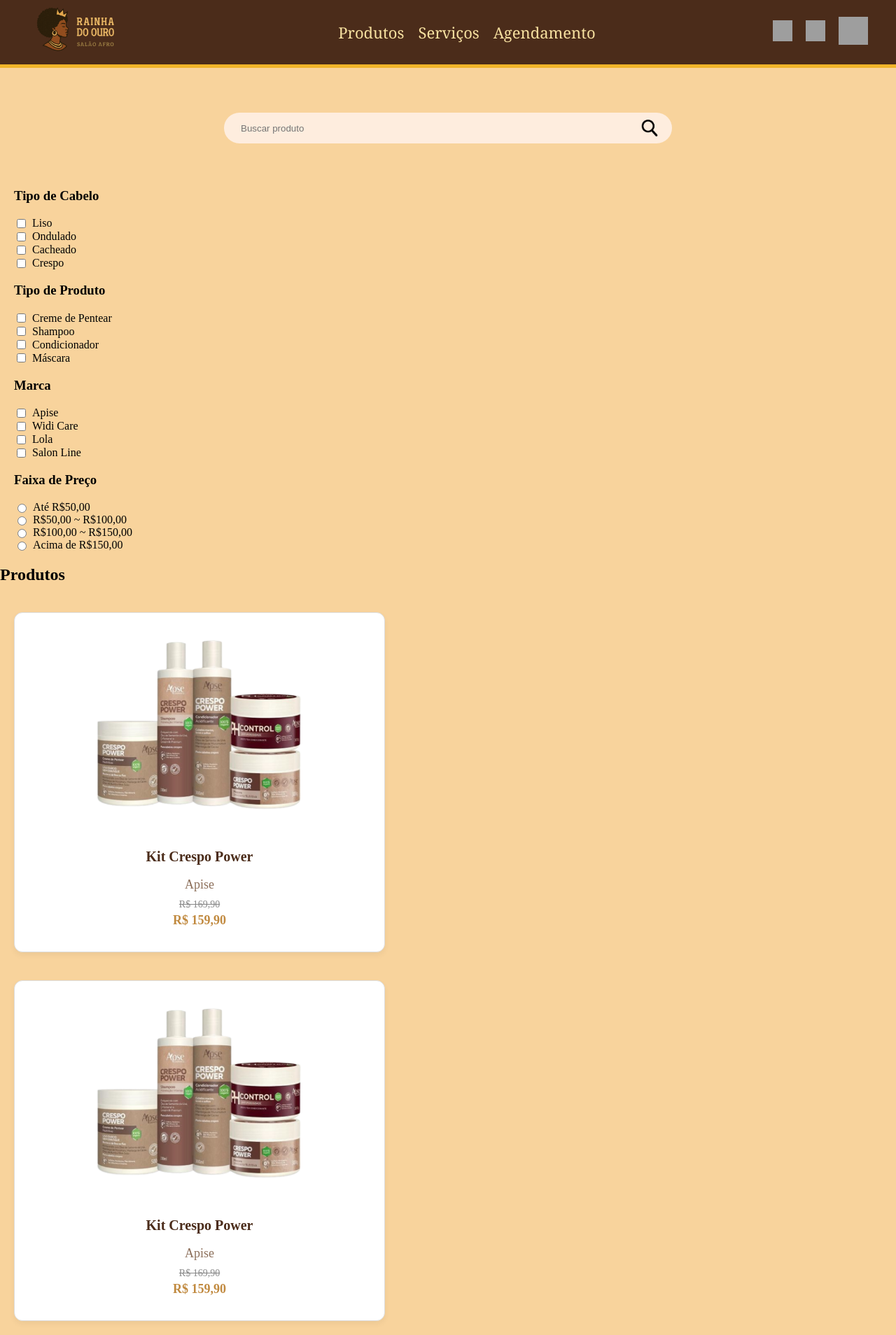
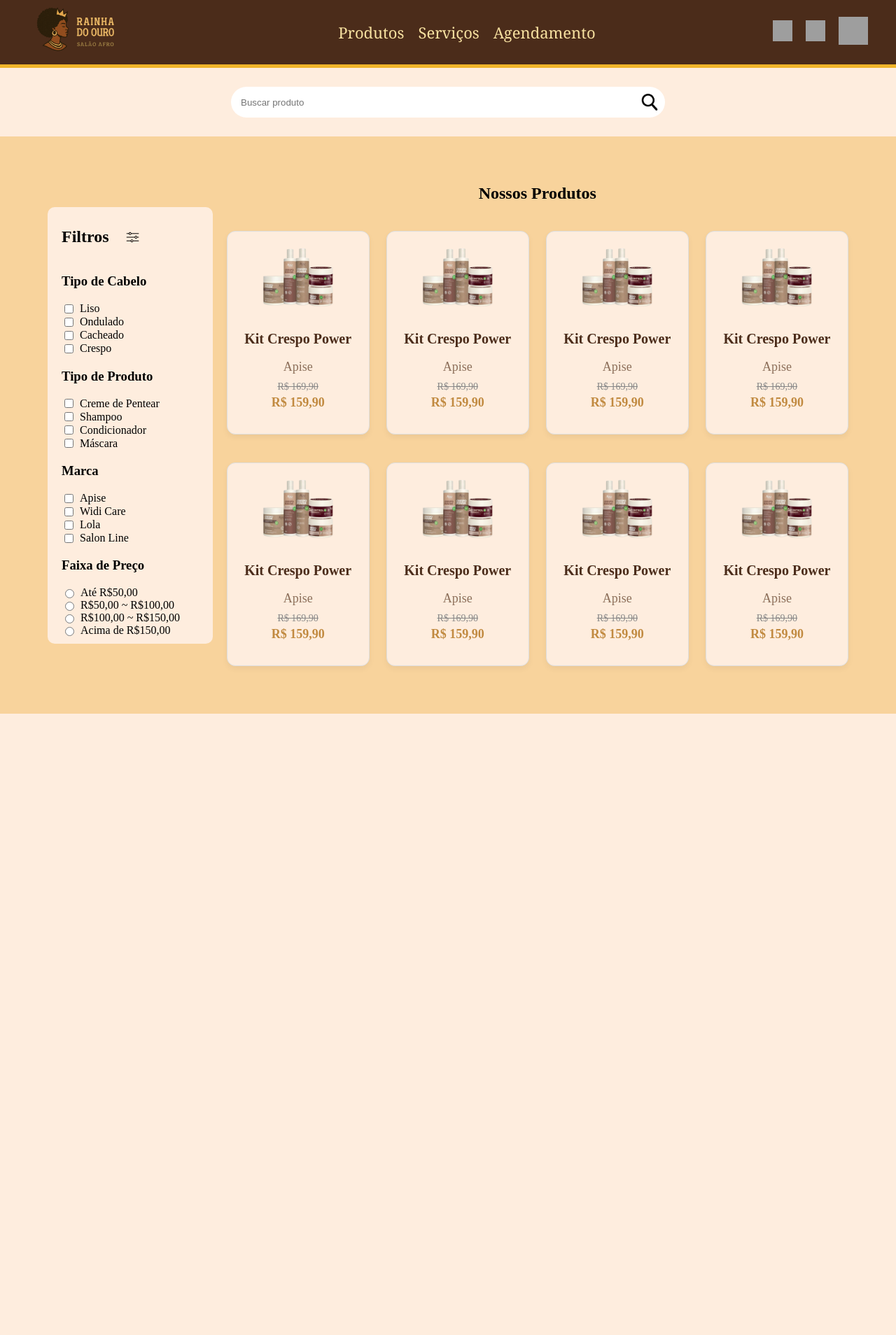
Before and after one commit to victoriafe-sa/Rainha_do_Ouro, a PHP site: page /html/produtos_of.html in a window 1280 px wide. Shown: the whole page at 70% size. After the commit the page ends 1020 px from the top, so only its background shows below. Run offline with PHP 8.4, Linux system fonts and the light colour scheme; grey boxes are pictures that could not be loaded.

Commit message:
Refinando o CSS da pagina dos produtos

```diff
--- a/css/produtos.css
+++ b/css/produtos.css
@@ -1,196 +1,193 @@
-*{
+/* Estilização geral para fontes */
+body {
+
     margin: 0;
-    padding: 0;
+    background-color: #F8D39C;
 }
 
-body {
-    margin: 0 auto;
-    font-family:Georgia, 'Times New Roman', Times, serif;
-    background-color: #fbe4c3;
-    color: black;
-    width: 80%;
-}
-
-.container {
-    display: flex;
-    padding: 2rem;
-    gap: 2rem;
-}
-
-
-/*Filtros*/
-.sidebar {
-    width: 20%;
-    padding: 1rem;
-    border-radius: 8px;
-}
-
-.filtro {
+/*--------------------------------------------------------------------------------*/
+/* Estilo do header */
+header {
+    background-color: #4B2C1A;
+    /* marrom escuro */
+    color: #F7E1A0;
+    /* cor amarela clara para texto */
     display: flex;
     align-items: center;
-    gap: 10px;
-    padding: 0.5rem 1.5rem;
-    margin-bottom: 1.5rem;
+    justify-content: space-between;
+    border-bottom: 5px solid #F0B429;
+    /* faixa amarela */
+    padding: 6px 20px;
+    /* já tá fino! */
+    height: 80px;
+    /* <<< Adicionei altura controlada */
 
 }
 
-.filtro h3 {
-    font-size: 1.5rem;
-    margin: 0;
-    font-weight: bold;
+/* Logo */
+header .logo img {
+    height: 150px;
+    /* <<< diminuí a logo */
+    margin-left: 20px;
+    /* <<< margem menor */
 }
 
-.filtro img {
-    width: 24px;
-    height: 24px;
-}
-.filter-group {
-    margin-bottom: 1.5rem;
-    border: 2px solid black;
-    border-radius: 1rem;
-    padding: 0.3rem 2rem;
-    color: black;
+/* Navegação */
+nav ul {
+    list-style: none;
+    display: flex;
+    gap: 20px;
+    /* <<< diminui o espaço entre links */
 }
 
-.filter-group p {
-    font-weight: bold;
-    margin-bottom: 1em;
+nav ul li a {
+    text-decoration: none;
+    color: #F7E1A0;
+    font-family: 'Georgia', serif;
+    font-size: 22px;
+    /* <<< fonte um pouco menor */
 }
 
-/* Estilo para o label de cada checkbox */
-.chk {
+/* Ícones do header */
+header .icons {
     display: flex;
     align-items: center;
-    gap: 5px;
-    margin-bottom: 0.5em;
+    gap: 19px;
+    /* <<< menos espaço entre ícones */
+    margin-right: 20px;
 }
 
-/* Esconde o input real */
-.chk input {
-    display: none;
+header .icons a img {
+    width: 28px;
+    /* <<< tamanho menor do ícone */
+    height: 30px;
 }
 
-/* Desenha o quadradinho usando o span */
-.chk span {
-    width: 16px;
-    height: 16px;
-    display: inline-block;
-    background-color: transparent;
-    border: 2px solid #6a3c2b;
-    border-radius: 4px;
-    cursor: pointer;
+header .icons a:last-child img {
+    width: 42px;
+    /* <<< tamanho menor do ícone de perfil */
+    height: 40px;
+}
+.searchSection{
+    background-color: #feedde;
+    padding: 0.2rem;
+}
+.searchBar {
+    display: flex;
+    justify-content: space-between;
+    align-items: center;
+    margin: 1.5em auto;
+    padding: 10px;
+    background-color: #ffffff;
+    width: 600px;
+    border-radius: 50px;
 }
 
-/* Quando o input estiver checado, muda a cor do quadradinho */
-.chk input:checked + span {
-    background-color: #6a3c2b;
-}
-
-
-
-/*Seção dos produtos*/
-.product-section {
-    width: 60%;
-    margin: 0 auto;
-    font-family: 'Times New Roman', Times, serif;
-}
-
-.search-bar {
-    position: relative; /* Importante para posicionar a lupa dentro */
-    width: 100%;
-}
-
-.search-bar input {
-    width: 98%;
-    padding: 0.75rem 2.5rem 0.75rem 1rem; /* Espaço para a lupa no canto direito */
-    border: 2px solid saddlebrown;
-    border-radius: 25px;
-    margin-bottom: 1.5rem;
-    background: transparent;
-}
-
-.search-bar i {
-    position: absolute;
-    right: 20px; /* Colado à direita */
-    top: 35%;
-    transform: translateY(-50%);
-    color: saddlebrown;
-    font-size: 1.2rem;
-    pointer-events: none; /* Ícone não bloqueia clique no input */
-}
-
-
-.product-card {
-    position: relative;
-    background: #fff;
-    border-radius: 10px;
-    padding: 1rem;
-    box-shadow: 0 2px 8px rgba(0,0,0,0.1);
-    text-align: center;
-    overflow: hidden;
-}
-
-.heart-icon {
-    position: absolute;
-    top: 10px;
-    right: 15px;
-    width: 30px;
-    height: 30px;
-    cursor: pointer;
-}
-
-.heart-svg {
-    width: 100%;
-    height: 100%;
-    fill: transparent; /* fundo transparente */
-    stroke: #6a3c2b;    /* borda marrom */
-    stroke-width: 2px;
-    transition: 0.3s;
-}
-
-/* efeito de hover - enche o coração */
-.heart-icon:hover .heart-svg {
-    fill: #6a3c2b; /* coração todo marrom no hover */
-    stroke: #6a3c2b;
-}
-
-.product-grid {
-    display: grid;
-    grid-template-columns: repeat(auto-fill, minmax(250px, 1fr));
-    gap: 2rem;
+.searchBar input {
+    background-color: transparent;
+    border-color: transparent;
 
 }
 
-.product-card img {
-    width: 10em;
+.searchBar img {
+    width: 4%;
     height: auto;
-    margin-bottom: 1rem;
 }
 
-.product-card h4 {
-    font-size: 1rem;
-    margin: 0.5rem 0;
+.filterSection {
+    margin-left: 20px;
+    display: block;
+    flex-direction: column;
+    width: 40%;
+    background-color: #feedde;
+    padding: 10px 20px;
+    border-radius: 10px;
 }
 
-.price {
-    font-weight: bold;
-    color: #3e2f23;
+.filter {
+    display: block;
+    flex-direction: column;
 }
 
-.buy-btn {
-    background-color: #6a3c2b;
-    color: white;
-    border: none;
-    padding: 0.5rem 1rem;
-    border-radius: 20px;
-    margin-top: 0.5rem;
-    cursor: pointer;
+.filter label {
+    display: flex;
+    align-items: center;
+    gap: 6px;
 }
 
-.details-link {
-    display: block;
-    margin-top: 0.5rem;
-    color: #6a3c2b;
-    text-decoration: none;
-    font-size: 0.9rem;
+.products {
+    display: flex;
+    align-items: center;
+    justify-content: space-around;
+    gap: 24px;
+    padding: 20px;
 }
+
+.product-card {
+    background-color: #feedde;
+    border: 1px solid #ddd;
+    border-radius: 12px;
+    padding: 16px;
+    text-align: center;
+    box-shadow: 0 4px 8px rgba(0, 0, 0, 0.05);
+    transition: transform 0.2s ease;
+    width: 40%;
+}
+
+.product-card:hover {
+    transform: scale(1.02);
+    box-shadow: 0 6px 12px rgba(0, 0, 0, 0.1);
+}
+
+.product-card img {
+    width: 60%;
+    height: auto;
+    border-radius: 8px;
+    margin-bottom: 12px;
+}
+
+.product-card #product-name {
+    font-size: 20px;
+    font-weight: bold;
+    margin: 8px 0 4px;
+    color: #4B2C1A;
+}
+
+.product-card #product-brand {
+    font-size: 18px;
+    color: #8c6f5a;
+    margin-bottom: 8px;
+}
+
+.product-card span {
+    text-decoration: line-through;
+    color: #888;
+    font-size: 14px;
+}
+
+.product-card #product-price {
+    font-size: 18px;
+    font-weight: bold;
+    color: #c18a40;
+    margin-top: 4px;
+}
+
+.mainSection {
+    display: flex;
+    justify-content: center;
+    align-items: center;
+    margin: 3em;
+}
+
+.filterTitle {
+    display: flex;
+    justify-content: flex-start;
+    align-items: center;
+
+}
+
+.filterTitle img {
+    width: 10%;
+    height: 10%;
+    margin-left: 1.5em;
+}
--- a/html/produtos_of.html
+++ b/html/produtos_of.html
@@ -5,175 +5,8 @@
     <meta charset="UTF-8">
     <meta name="viewport" content="width=device-width, initial-scale=1.0">
     <title>Produtos | Rainha do Ouro</title>
+    <link rel="stylesheet" href="../css/produtos.css">
 </head>
-<style>
-    /* Estilização geral para fontes */
-    body {
-
-        margin: 0;
-        background-color: #F8D39C;
-    }
-
-    /*--------------------------------------------------------------------------------*/
-    /* Estilo do header */
-    header {
-        background-color: #4B2C1A;
-        /* marrom escuro */
-        color: #F7E1A0;
-        /* cor amarela clara para texto */
-        display: flex;
-        align-items: center;
-        justify-content: space-between;
-        border-bottom: 5px solid #F0B429;
-        /* faixa amarela */
-        padding: 6px 20px;
-        /* já tá fino! */
-        height: 80px;
-        /* <<< Adicionei altura controlada */
-
-    }
-
-    /* Logo */
-    header .logo img {
-        height: 150px;
-        /* <<< diminuí a logo */
-        margin-left: 20px;
-        /* <<< margem menor */
-    }
-
-    /* Navegação */
-    nav ul {
-        list-style: none;
-        display: flex;
-        gap: 20px;
-        /* <<< diminui o espaço entre links */
-    }
-
-    nav ul li a {
-        text-decoration: none;
-        color: #F7E1A0;
-        font-family: 'Georgia', serif;
-        font-size: 22px;
-        /* <<< fonte um pouco menor */
-    }
-
-    /* Ícones do header */
-    header .icons {
-        display: flex;
-        align-items: center;
-        gap: 19px;
-        /* <<< menos espaço entre ícones */
-        margin-right: 20px;
-    }
-
-    header .icons a img {
-        width: 28px;
-        /* <<< tamanho menor do ícone */
-        height: 30px;
-    }
-
-    header .icons a:last-child img {
-        width: 42px;
-        /* <<< tamanho menor do ícone de perfil */
-        height: 40px;
-    }
-
-    .searchBar {
-        display: flex;
-        justify-content: space-between;
-        align-items: center;
-        margin: 4em auto;
-        padding: 10px 20px;
-        background-color: #feedde;
-        width: 600px;
-        border-radius: 50px;
-    }
-
-
-    .searchBar input {
-        background-color: transparent;
-        border-color: transparent;
-
-    }
-
-    .searchBar img {
-        width: 4%;
-        height: auto;
-    }
-
-    .filterSection {
-        margin-left: 20px;
-        display: block;
-        flex-direction: column;
-    }
-
-    .filter {
-        display: block;
-        flex-direction: column;
-    }
-
-    .filter label {
-        display: flex;
-        align-items: center;
-        gap: 6px;
-    }
-
-    .products {
-        display: block;
-        flex-direction: column;
-        gap: 24px;
-        padding: 20px;
-    }
-
-    .product-card {
-        background-color: #ffffff;
-        border: 1px solid #ddd;
-        border-radius: 12px;
-        padding: 16px;
-        text-align: center;
-        box-shadow: 0 4px 8px rgba(0, 0, 0, 0.05);
-        transition: transform 0.2s ease;
-        width: 40%;
-    }
-
-    .product-card:hover {
-        transform: scale(1.02);
-        box-shadow: 0 6px 12px rgba(0, 0, 0, 0.1);
-    }
-
-    .product-card img {
-        width: 60%;
-        height: auto;
-        border-radius: 8px;
-        margin-bottom: 12px;
-    }
-
-    .product-card #product-name {
-        font-size: 20px;
-        font-weight: bold;
-        margin: 8px 0 4px;
-        color: #4B2C1A;
-    }
-
-    .product-card #product-brand {
-        font-size: 18px;
-        color: #8c6f5a;
-        margin-bottom: 8px;
-    }
-
-    .product-card span {
-        text-decoration: line-through;
-        color: #888;
-        font-size: 14px;
-    }
-
-    .product-card #product-price {
-        font-size: 18px;
-        font-weight: bold;
-        color: #c18a40;
-        margin-top: 4px;
-    }
-</style>
 
 <body>
     <header>
@@ -196,14 +29,19 @@
 
     <main>
         <!--Seção da barra de pesquisa-->
+        <div class="searchSection">
         <div class="searchBar">
             <input type="text" class="bar" placeholder="Buscar produto">
             <img src="../img/lupa_pd.png" alt="lupa">
         </div>
-
+        </div>
+        <div class="mainSection">
             <!--Seção dos filtros-->
             <div class="filterSection">
-
+                <div class="filterTitle">
+                    <h2>Filtros</h2>
+                    <img src="../img/filtro.png" alt="">
+                </div>
                 <!--Filtro por tipo de cabelo-->
                 <div class="filter">
                     <h3>Tipo de Cabelo</h3>
@@ -245,8 +83,29 @@
             </div>
 
             <div class="productSection">
-            <h2>Produtos</h2>
+                <h2 style="text-align: center;">Nossos Produtos</h2>
                 <div class="products">
+                    <div class="product-card">
+                        <img src="../img/apise.png" alt="Shampoo Hidratação Profunda">
+                        <p id="product-name">Kit Crespo Power</p>
+                        <p id="product-brand">Apise</p>
+                        <span>R$ 169,90</span>
+                        <p id="product-price">R$ 159,90</p>
+                    </div>
+                    <div class="product-card">
+                        <img src="../img/apise.png" alt="Shampoo Hidratação Profunda">
+                        <p id="product-name">Kit Crespo Power</p>
+                        <p id="product-brand">Apise</p>
+                        <span>R$ 169,90</span>
+                        <p id="product-price">R$ 159,90</p>
+                    </div>
+                    <div class="product-card">
+                        <img src="../img/apise.png" alt="Shampoo Hidratação Profunda">
+                        <p id="product-name">Kit Crespo Power</p>
+                        <p id="product-brand">Apise</p>
+                        <span>R$ 169,90</span>
+                        <p id="product-price">R$ 159,90</p>
+                    </div>
                     <div class="product-card">
                         <img src="../img/apise.png" alt="Shampoo Hidratação Profunda">
                         <p id="product-name">Kit Crespo Power</p>
@@ -263,6 +122,28 @@
                         <span>R$ 169,90</span>
                         <p id="product-price">R$ 159,90</p>
                     </div>
+                    <div class="product-card">
+                        <img src="../img/apise.png" alt="Shampoo Hidratação Profunda">
+                        <p id="product-name">Kit Crespo Power</p>
+                        <p id="product-brand">Apise</p>
+                        <span>R$ 169,90</span>
+                        <p id="product-price">R$ 159,90</p>
+                    </div>
+                    <div class="product-card">
+                        <img src="../img/apise.png" alt="Shampoo Hidratação Profunda">
+                        <p id="product-name">Kit Crespo Power</p>
+                        <p id="product-brand">Apise</p>
+                        <span>R$ 169,90</span>
+                        <p id="product-price">R$ 159,90</p>
+                    </div>
+                    <div class="product-card">
+                        <img src="../img/apise.png" alt="Shampoo Hidratação Profunda">
+                        <p id="product-name">Kit Crespo Power</p>
+                        <p id="product-brand">Apise</p>
+                        <span>R$ 169,90</span>
+                        <p id="product-price">R$ 159,90</p>
+                    </div>
+                </div>
             </div>
         </div>
     </main>
```
Lines whose indentation alone changed are shown as unchanged.
